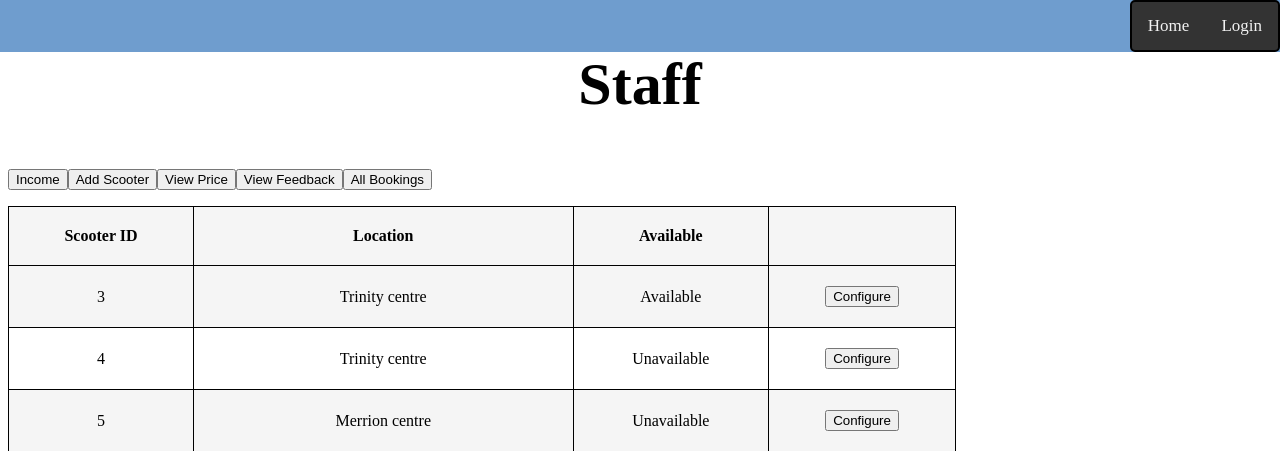
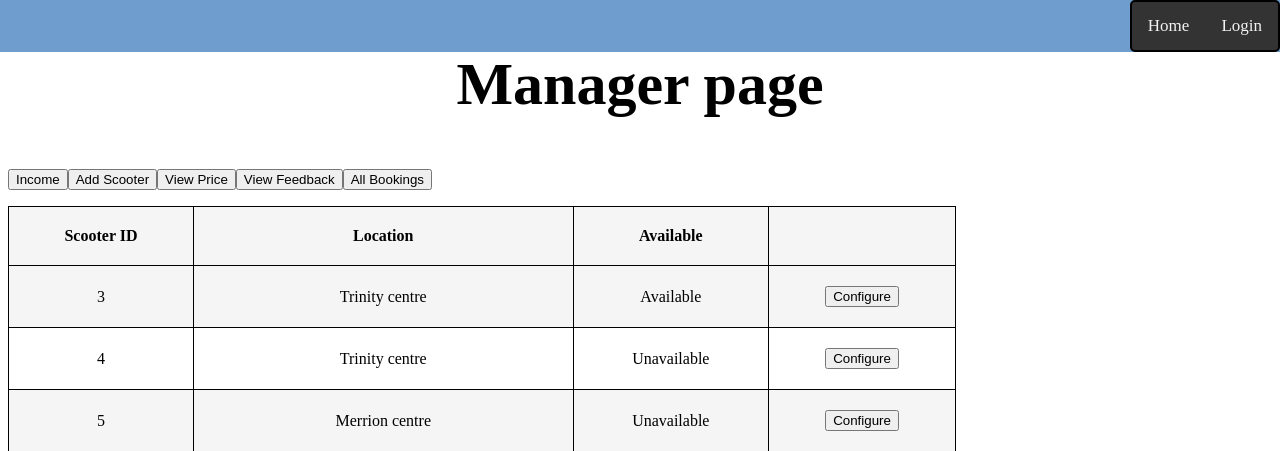
Before and after one commit to SOJ281/COMP2913, a Flask app: page /staff in a window 1280 px wide. Shown: the top 451 px of the page. Run offline with Flask 2, Linux system fonts and the light colour scheme; data comes from the database, SQL or seed files in the repository; both versions use the stored data as it was after the commit.

Commit message:
staff page splited into manager and employee pages

```diff
--- a/app/models.py
+++ b/app/models.py
@@ -10,7 +10,8 @@ class Users(UserMixin, db.Model):
     password = db.Column(db.String(100))
     age = db.Column(db.Integer)
     # staff will be pre-added to the database
-    staff = db.Column(db.Boolean, default=False)
+    #0-user, 1-employee, 2-manager
+    staff = db.Column(db.Integer, default=0)
     #one-to-many relationship, a user can have multiple cards
     cards = db.relationship('CardDetails', backref='users', lazy='dynamic')
     #many-to-many relationship for booking scooters
--- a/app/templates/staff.html
+++ b/app/templates/staff.html
@@ -1,7 +1,7 @@
 {% extends "base.html" %}
 
 {% block content %}
-    <h1>Staff</h1>
+    <h1>Manager page</h1>
 
     {% if current_user.is_authenticated %}
         <p class="nav-item", id="logoutAction">
--- a/app/views.py
+++ b/app/views.py
@@ -79,10 +79,12 @@ def login():
             flash('Login details incorrect. Try again!')
             return render_template("login.html", form=form)
         login_user(user)
-        if user.staff==True:
+        if user.staff==0:
+            return redirect(url_for('booking'))
+        elif user.staff==1:
+            return redirect(url_for('employee'))
+        elif user.staff==2:
             return redirect(url_for('staff'))
-        else:
-            return redirect(url_for('booking'))
     return render_template("login.html", form=form)
 
 @app.route("/staff", methods=['GET', 'POST'])
@@ -91,6 +93,10 @@ def staff():
     for i in models.Scooters.query.all():
         scooters.append(i)
     return render_template("staff.html",Scooters = scooters)
+
+@app.route("/employee", methods=['GET', 'POST'])
+def employee():
+    return render_template("employee.html")
 
 @app.route("/add_scooter", methods=['GET', 'POST'])
 def add_scooter():
```
Also changed, not shown: app/templates/employee.html (added, +8 -0 lines), app.db.
